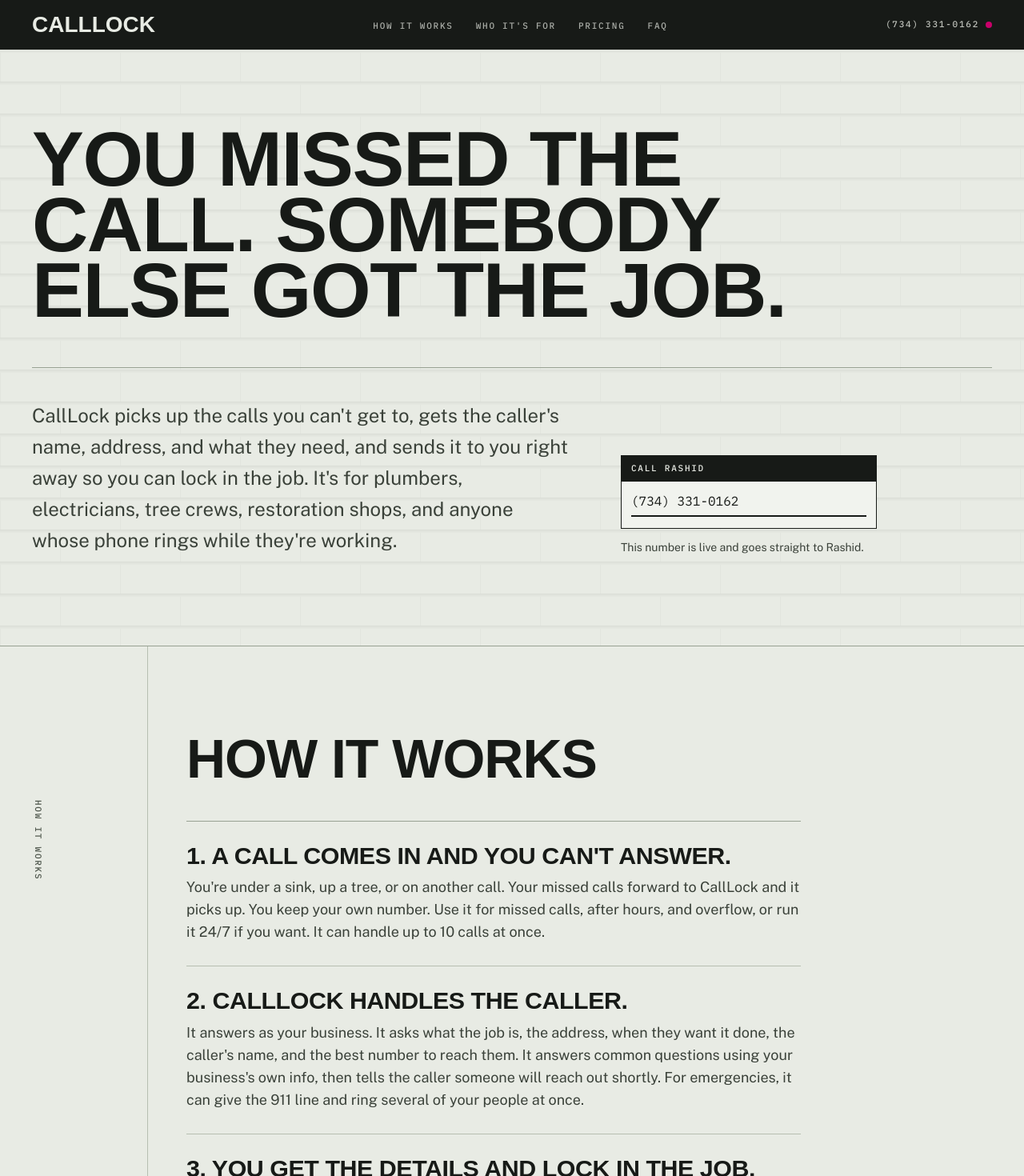
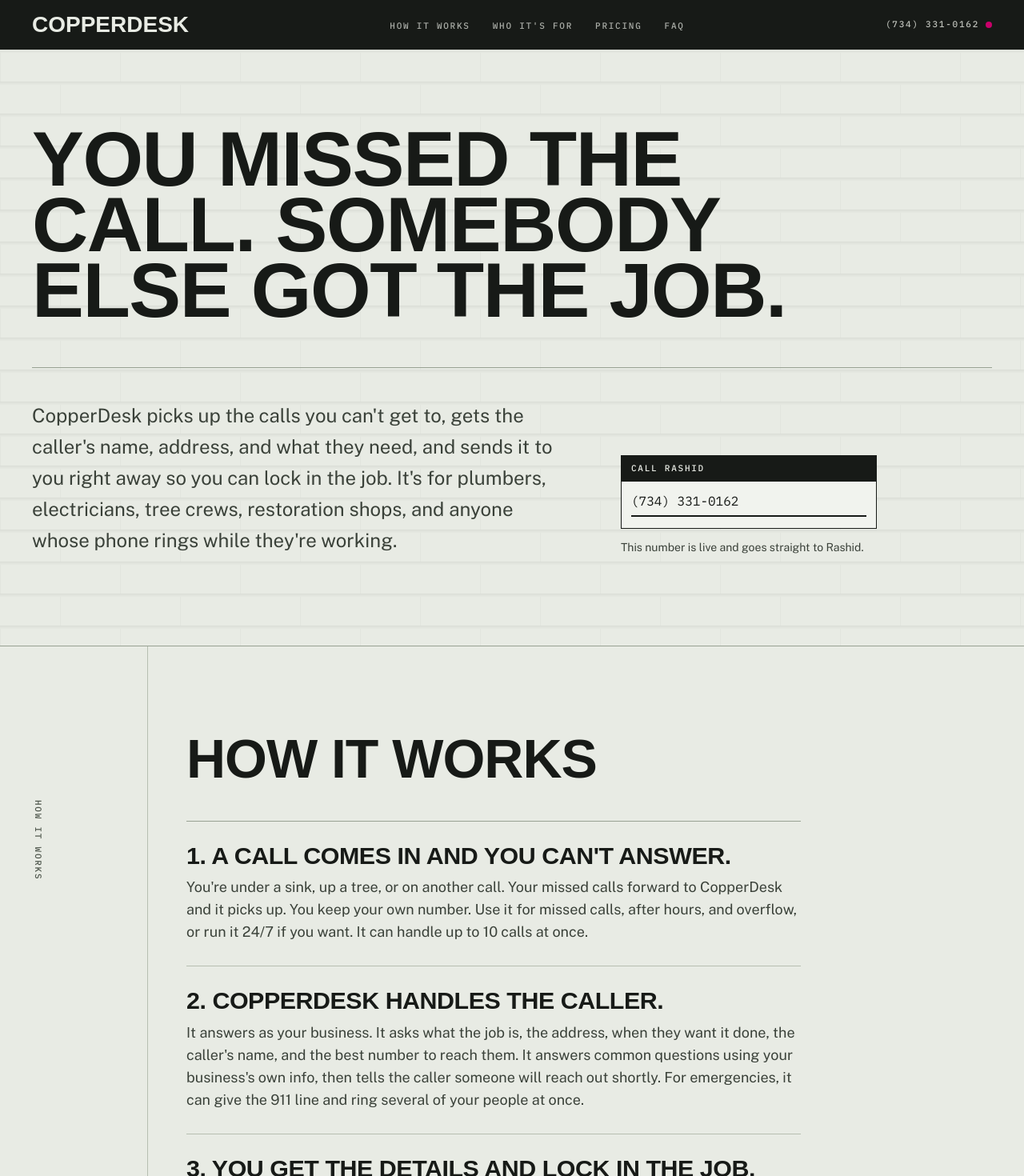
Before and after one commit to rbaset5/CallLock-homepage, a Next.js app: page / in a window 1280 px wide. Shown: the top 1470 px of the page at 80% size. Built offline with nearby package versions, Linux system fonts and the light colour scheme; no server answers; a web font is replaced by a local one.

Commit message:
Rename the public brand to CopperDesk.
Re-apply the approved copy under the new name and point canonical, Open Graph, and the sitemap at one optional site URL instead of a hard-coded domain.

Co-authored-by: Rashid Baset <rashid.baset@gmail.com>

```diff
--- a/src/app/globals.css
+++ b/src/app/globals.css
@@ -1,7 +1,7 @@
 @import "tailwindcss";
 
 /*
-  CallLock homepage.
+  CopperDesk homepage.
 
   Paper is a cold green-grey, ink is near-black, and the single accent is
   magenta. Display type is condensed; labels and figures are monospaced.
--- a/src/app/layout.tsx
+++ b/src/app/layout.tsx
@@ -1,5 +1,8 @@
 import type { Metadata } from "next";
 import { Big_Shoulders, IBM_Plex_Mono, Public_Sans } from "next/font/google";
+
+import { getSiteUrl } from "@/lib/site";
+
 import "./globals.css";
 
 const bigShoulders = Big_Shoulders({
@@ -20,16 +23,26 @@ const plexMono = IBM_Plex_Mono({
   style: ["normal", "italic"],
 });
 
-const title = "CallLock: catch the calls you miss and win the job";
+const title = "CopperDesk: catch the calls you miss and win the job";
 const description =
-  "CallLock answers the calls you miss, gets the caller's details, and sends them to you right away so you can lock in the job. For trade and service businesses.";
+  "CopperDesk answers the calls you miss, gets the caller's details, and sends them to you right away so you can lock in the job. For trade and service businesses.";
+
+const siteUrl = getSiteUrl();
 
 export const metadata: Metadata = {
+  ...(siteUrl ? { metadataBase: siteUrl } : {}),
   title,
   description,
-  applicationName: "CallLock",
+  applicationName: "CopperDesk",
   robots: { index: false, follow: false },
-  openGraph: { title, description, siteName: "CallLock", type: "website" },
+  alternates: { canonical: "/" },
+  openGraph: {
+    title,
+    description,
+    siteName: "CopperDesk",
+    type: "website",
+    url: "/",
+  },
   twitter: { card: "summary", title, description },
 };
 
--- /dev/null
+++ b/src/app/manifest.ts
@@ -0,0 +1,13 @@
+import type { MetadataRoute } from "next";
+
+export default function manifest(): MetadataRoute.Manifest {
+  return {
+    name: "CopperDesk",
+    short_name: "CopperDesk",
+    description:
+      "CopperDesk answers the calls you miss, gets the caller's details, and sends them to you right away so you can lock in the job. For trade and service businesses.",
+    start_url: "/",
+    display: "browser",
+    icons: [{ src: "/icon.svg", type: "image/svg+xml" }],
+  };
+}
--- /dev/null
+++ b/src/app/sitemap.ts
@@ -0,0 +1,10 @@
+import type { MetadataRoute } from "next";
+
+import { getSiteUrl } from "@/lib/site";
+
+export default function sitemap(): MetadataRoute.Sitemap {
+  const siteUrl = getSiteUrl();
+  if (!siteUrl) return [];
+
+  return [{ url: new URL("/", siteUrl).href }];
+}
--- a/src/components/site/faq.tsx
+++ b/src/components/site/faq.tsx
@@ -7,7 +7,7 @@ const faqs = [
   },
   {
     q: "What if I already have a receptionist?",
-    a: "Keep them. CallLock picks up when they can't: lunch, after hours, weekends, or when two lines ring at once. You set when it steps in.",
+    a: "Keep them. CopperDesk picks up when they can't: lunch, after hours, weekends, or when two lines ring at once. You set when it steps in.",
   },
   {
     q: "Will it give callers prices?",
--- a/src/components/site/final-cta.tsx
+++ b/src/components/site/final-cta.tsx
@@ -6,7 +6,7 @@ export function FinalCta() {
       <SectionHead
         tone="ink"
         title="Find out how many calls you're missing."
-        lede="Call Rashid. Tell him what you do and roughly how many calls go to voicemail. He'll tell you straight whether CallLock makes sense."
+        lede="Call Rashid. Tell him what you do and roughly how many calls go to voicemail. He'll tell you straight whether CopperDesk makes sense."
       />
       <div className="mt-10">
         <CallRashid tone="ink" note="Live number. It rings Rashid." />
--- a/src/components/site/footer.tsx
+++ b/src/components/site/footer.tsx
@@ -13,7 +13,7 @@ export function Footer() {
       <div className="mx-auto w-full max-w-320 px-5 py-14 sm:px-8 lg:px-10">
         <div className="grid gap-10 sm:grid-cols-[minmax(0,1fr)_auto] sm:items-end">
           <div>
-            <p className="display text-4xl sm:text-5xl">CallLock</p>
+            <p className="display text-4xl sm:text-5xl">CopperDesk</p>
             <p className="mt-4 max-w-md text-lg text-ink-soft">
               Catch the calls you miss and win the job.
             </p>
@@ -33,7 +33,7 @@ export function Footer() {
         </div>
 
         <p className="stencil mt-12 flex flex-wrap items-center gap-x-4 gap-y-2 border-t border-rule-strong pt-6 text-ink-faint">
-          <span>© 2026 CallLock</span>
+          <span>© 2026 CopperDesk</span>
           <span aria-hidden className="text-rule-strong">
             ·
           </span>
--- a/src/components/site/hero.tsx
+++ b/src/components/site/hero.tsx
@@ -12,7 +12,7 @@ export function Hero() {
 
         <div className="mt-10 grid items-end gap-10 border-t border-rule-strong pt-8 lg:mt-14 lg:grid-cols-[minmax(0,42rem)_minmax(0,20rem)] lg:gap-16 lg:pt-10">
           <p className="max-w-2xl text-xl leading-relaxed text-ink-soft sm:text-2xl">
-            CallLock picks up the calls you can&apos;t get to, gets the
+            CopperDesk picks up the calls you can&apos;t get to, gets the
             caller&apos;s name, address, and what they need, and sends it to you
             right away so you can lock in the job. It&apos;s for plumbers,
             electricians, tree crews, restoration shops, and anyone whose phone
--- a/src/components/site/how-it-works.tsx
+++ b/src/components/site/how-it-works.tsx
@@ -3,10 +3,10 @@ import { Section, SectionHead } from "./primitives";
 const steps = [
   {
     title: "1. A call comes in and you can't answer.",
-    body: "You're under a sink, up a tree, or on another call. Your missed calls forward to CallLock and it picks up. You keep your own number. Use it for missed calls, after hours, and overflow, or run it 24/7 if you want. It can handle up to 10 calls at once.",
+    body: "You're under a sink, up a tree, or on another call. Your missed calls forward to CopperDesk and it picks up. You keep your own number. Use it for missed calls, after hours, and overflow, or run it 24/7 if you want. It can handle up to 10 calls at once.",
   },
   {
-    title: "2. CallLock handles the caller.",
+    title: "2. CopperDesk handles the caller.",
     body: "It answers as your business. It asks what the job is, the address, when they want it done, the caller's name, and the best number to reach them. It answers common questions using your business's own info, then tells the caller someone will reach out shortly. For emergencies, it can give the 911 line and ring several of your people at once.",
   },
   {
@@ -32,7 +32,7 @@ export function HowItWorks() {
       </ol>
 
       <p className="mt-8 max-w-3xl text-lg text-ink">
-        We start with missed calls. Once that&apos;s working, we set CallLock
+        We start with missed calls. Once that&apos;s working, we set CopperDesk
         up to fit how your shop quotes, dispatches, and follows up.
       </p>
     </Section>
--- a/src/components/site/pricing.tsx
+++ b/src/components/site/pricing.tsx
@@ -37,7 +37,7 @@ export function Pricing() {
     <Section id="pricing" marker="Pricing" tone="sunk">
       <SectionHead
         title="Pricing"
-        lede="You pay for the minutes CallLock spends on the phone. Pick the plan that fits how many calls you miss. You can move up or down after you see a month of real calls."
+        lede="You pay for the minutes CopperDesk spends on the phone. Pick the plan that fits how many calls you miss. You can move up or down after you see a month of real calls."
       />
 
       <div className="mt-12 border border-ink bg-paper-raised">
--- a/src/components/site/top-bar.tsx
+++ b/src/components/site/top-bar.tsx
@@ -17,7 +17,7 @@ export function TopBar() {
           href="/"
           className="display text-2xl tracking-normal text-paper sm:text-[1.75rem]"
         >
-          CallLock
+          CopperDesk
         </Link>
         <a
           href={CALL_RASHID.tel}
--- /dev/null
+++ b/src/lib/site.ts
@@ -0,0 +1,9 @@
+/**
+ * Public origin for absolute canonical, Open Graph, and sitemap URLs.
+ * Leave unset until the domain is chosen. Do not default this to a host.
+ */
+export function getSiteUrl(): URL | undefined {
+  const raw = process.env.NEXT_PUBLIC_SITE_URL?.trim();
+  if (!raw) return undefined;
+  return new URL(raw);
+}
```
Also changed, not shown: 1 other file (tests, documents, lock files or other folders).
